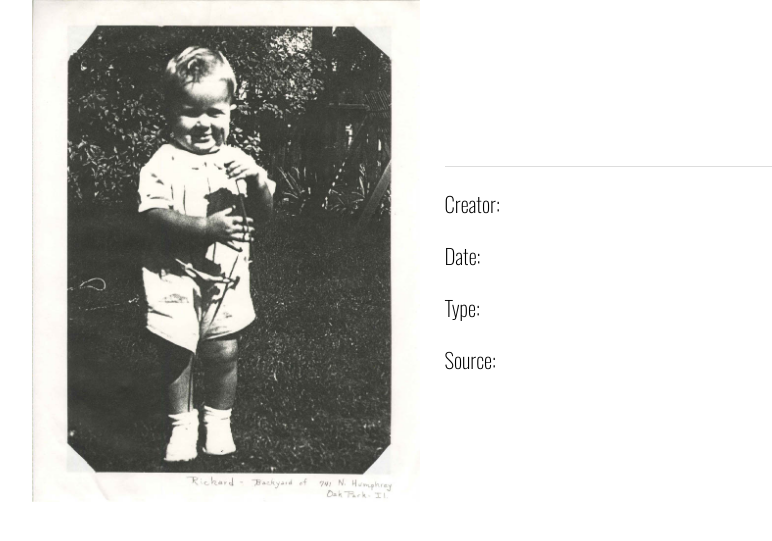
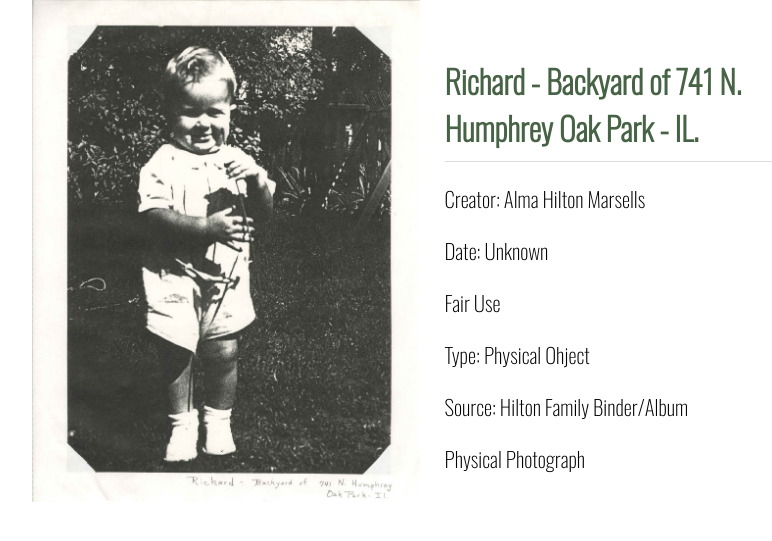
Before and after one commit to martinez2125/TennesseeChicago_Images, a Jekyll site: the page built from _mindoc_media/pg928-img.md, in a window 1280 px wide. Shown: the top 541 px of the page, without its empty margins (208-980 px from the left). Built offline with Jekyll 4.4.1, drawn with Linux system fonts in a browser that asks for light colours.

Commit message:
Update pg928-img.md

```diff
--- a/_mindoc_media/pg928-img.md
+++ b/_mindoc_media/pg928-img.md
@@ -3,18 +3,18 @@ page: section-name
 title: Hilton Family Binder (Inside)
 media_type: image
 
-_title:
+_title: "Richard - Backyard of 741 N. Humphrey Oak Park - IL."
 description:
-creator:
-_date:
-rights:
-type:
-source:
+creator: Alma Hilton Marsells
+_date: Unknown
+rights: Fair Use
+type: Physical Ohject
+source: Hilton Family Binder/Album
 identifier:
 contributor:
-format:
-credit_(IPTC):
-date_created_(IPTC):
+format: Physical Photograph
+credit_(IPTC): Digitization courtesy of Caden J. Miller & Lesly Martinez
+date_created_(IPTC): 9/15/2025
 
 _path: /assets/img/pg28-img.jpg
 order: 30
```
